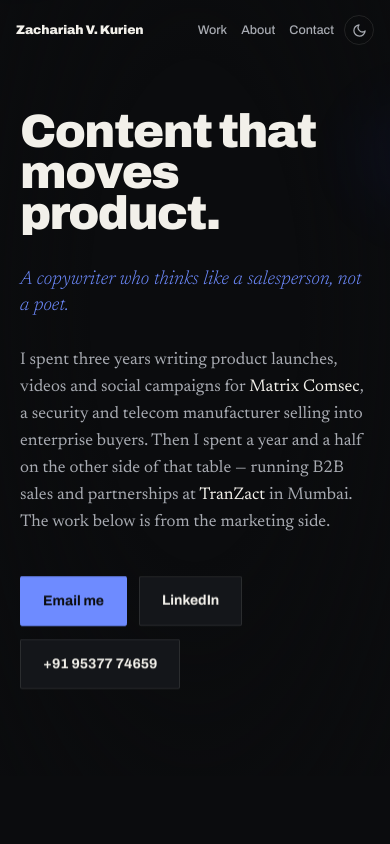
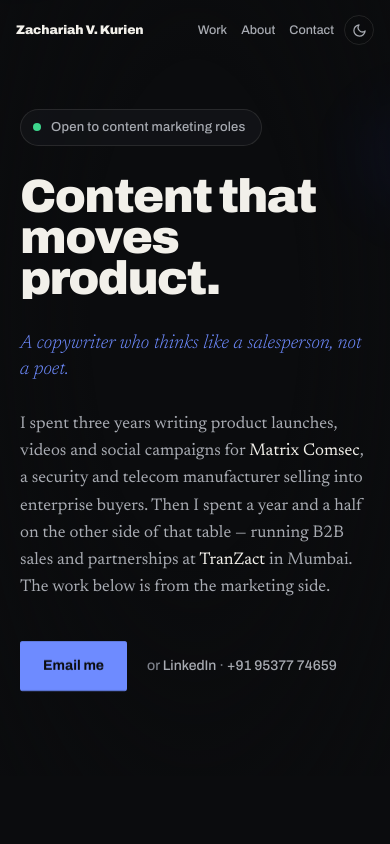
Before and after one commit to zachariahvk/zachariahvk.github.io, a plain HTML site: page index.html in a window 390 px wide. Shown: the top 844 px of the page. Drawn offline with nearby package versions, Linux system fonts and the light colour scheme.

Commit message:
Hero: availability line and a single primary action
- 'Open to content marketing roles' now sits above the headline. For a
  hiring manager it is the most useful sentence on the page and it used to
  be the last line of the third About paragraph.
- Three equal-weight buttons become one: Email me. LinkedIn and phone stay
  as quieter text links with animated underlines.
- CV button is in the markup but [hidden] until an external share link is
  set, so this branch cannot ship a button that goes nowhere.
- Adds a global [hidden] rule: .btn sets display:inline-block, which would
  otherwise override the browser default and show the hidden button.

Verified at 375px and 1280px: one row, no sub-24px targets, no overflow.

```diff
--- a/index.html
+++ b/index.html
@@ -84,6 +84,10 @@
     <div class="mesh" aria-hidden="true"><i></i><i></i><i></i></div>
 
     <div class="wrap">
+      <!-- Availability. For a hiring manager this is the most useful sentence on
+           the page, so it sits above the headline instead of at the end of About. -->
+      <p class="status"><span class="status-dot" aria-hidden="true"></span>Open to content marketing roles</p>
+
       <h1>
         <span class="line-mask"><span>Content that</span></span>
         <span class="line-mask"><span>moves product.</span></span>
@@ -98,10 +102,20 @@
         <strong>TranZact</strong> in Mumbai. The work below is from the marketing side.
       </p>
 
+      <!-- One primary action. LinkedIn and phone stay, but as quieter links, so
+           the visitor is not asked to choose between three equal buttons. -->
       <div class="quickcontact">
         <a class="btn primary magnetic" href="mailto:kurienzach30@gmail.com">Email me</a>
-        <a class="btn magnetic" href="https://www.linkedin.com/in/zachariahvk/" target="_blank" rel="noopener">LinkedIn</a>
-        <a class="btn magnetic" href="tel:+919537774659">+91 95377 74659</a>
+
+        <!-- CV: set href to your Drive/Dropbox share link, then delete `hidden`.
+             Hidden until then so this branch can never ship a button to nowhere. -->
+        <a class="btn magnetic cv-link" href="#" target="_blank" rel="noopener" hidden>Download CV<span class="visually-hidden"> (opens in a new tab)</span></a>
+
+        <span class="alt-contact">
+          or <a href="https://www.linkedin.com/in/zachariahvk/" target="_blank" rel="noopener">LinkedIn<span class="visually-hidden"> (opens in a new tab)</span></a>
+          <span aria-hidden="true">&middot;</span>
+          <a href="tel:+919537774659">+91 95377 74659</a>
+        </span>
       </div>
     </div>
 
--- a/main.js
+++ b/main.js
@@ -183,6 +183,10 @@
     // two seconds after load — an audit caught it at 1.02:1 contrast.
     tl.from('.topbar', { opacity: 0, y: -14, duration: 0.6, ease: EASE }, 0);
 
+    // Availability line arrives with the nav — it is information, not garnish,
+    // so it should never be the last thing to appear.
+    tl.from('.hero .status', { opacity: 0, y: 10, duration: 0.6, ease: EASE }, 0.05);
+
     tl.from('.hero .line-mask > span', {
         yPercent: 108,
         duration: 1.0,
@@ -191,7 +195,7 @@
       })
       .from('.hero .line', { opacity: 0, y: 18, duration: 0.8, ease: EASE }, '-=0.55')
       .from('.hero .blurb', { opacity: 0, y: 18, duration: 0.8, ease: EASE }, '-=0.6')
-      .from('.hero .quickcontact .btn', {
+      .from('.hero .quickcontact .btn, .hero .alt-contact', {
         opacity: 0, y: 14, duration: 0.7, ease: EASE, stagger: 0.07
       }, '-=0.55')
       .from('.scroll-cue', { opacity: 0, duration: 0.6, ease: EASE }, '-=0.4');
--- a/style.css
+++ b/style.css
@@ -33,6 +33,7 @@
   --text-dim:  #7D818A;   /*  5.01:1 — still AA, so it can carry real text   */
   --accent:    #6E8BFF;   /*  6.34:1 — their #1E36C8 opened up for dark      */
   --accent-deep: #1E36C8; /* original brand blue, kept for light mode        */
+  --ok:        #3DD68C;   /* availability dot only — decorative, never text  */
   --rule:      rgba(242, 240, 234, 0.10);
   --rule-soft: rgba(242, 240, 234, 0.06);
   --on-accent: #0B0C0E;
@@ -62,6 +63,7 @@
   --text-mid:  #4A4E55;
   --text-dim:  #6E7279;
   --accent:    #1E36C8;
+  --ok:        #178A55;
   --rule:      rgba(22, 24, 28, 0.16);
   --rule-soft: rgba(22, 24, 28, 0.09);
   --on-accent: #E4E1D8;
@@ -155,6 +157,10 @@ a { color: var(--accent); text-decoration: none; }
   clip: rect(0 0 0 0);
   white-space: nowrap;
 }
+
+/* Any component that sets its own `display` (e.g. .btn is inline-block) would
+   otherwise override the browser's default [hidden] rule and show anyway. */
+[hidden] { display: none !important; }
 
 
 /* 3. Layout ================================================================ */
@@ -458,6 +464,44 @@ section { padding: clamp(72px, 11vw, 132px) 0; position: relative; }
 
 .hero .wrap { position: relative; z-index: 2; }
 
+/* Availability line. The green dot is decorative — the words carry the
+   meaning, so it passes for colour-blind readers and screen readers alike. */
+.status {
+  display: inline-flex;
+  align-items: center;
+  gap: 10px;
+  margin: 0 0 30px;
+  padding: 7px 15px 7px 12px;
+  font-family: var(--display);
+  font-size: 13px;
+  font-weight: 500;
+  letter-spacing: 0.02em;
+  color: var(--text-mid);
+  border: 1px solid var(--rule);
+  border-radius: 100px;
+  background: color-mix(in srgb, var(--surface) 70%, transparent);
+}
+.status-dot {
+  position: relative;
+  flex: none;
+  width: 8px; height: 8px;
+  border-radius: 50%;
+  background: var(--ok);
+}
+/* Soft ping — transform + opacity only. */
+.status-dot::after {
+  content: "";
+  position: absolute;
+  inset: 0;
+  border-radius: 50%;
+  background: var(--ok);
+  animation: ping 2.4s var(--ease) infinite;
+}
+@keyframes ping {
+  0%       { transform: scale(1);   opacity: 0.55; }
+  80%, to  { transform: scale(2.8); opacity: 0; }
+}
+
 .hero h1 {
   font-family: var(--display);
   font-weight: 900;
@@ -526,6 +570,35 @@ section { padding: clamp(72px, 11vw, 132px) 0; position: relative; }
   border-color: var(--text);
   color: var(--bg);
 }
+
+/* Secondary contact routes — present, but visibly not the main ask. */
+.alt-contact {
+  align-self: center;
+  margin-left: 8px;
+  font-family: var(--display);
+  font-size: 14px;
+  color: var(--text-dim);
+}
+.alt-contact a {
+  position: relative;
+  display: inline-block;
+  padding: 5px 0;            /* comfortable tap target without looking like a button */
+  color: var(--text-mid);
+  transition: color var(--dur-fast) var(--ease);
+}
+.alt-contact a:hover { color: var(--accent); }
+.alt-contact a::after {
+  content: "";
+  position: absolute;
+  left: 0; right: 0; bottom: 3px;
+  height: 1px;
+  background: currentColor;
+  transform: scaleX(0);
+  transform-origin: 0 50%;
+  transition: transform var(--dur-fast) var(--ease);
+}
+.alt-contact a:hover::after,
+.alt-contact a:focus-visible::after { transform: scaleX(1); }
 
 /* Scroll cue */
 .scroll-cue {
```
